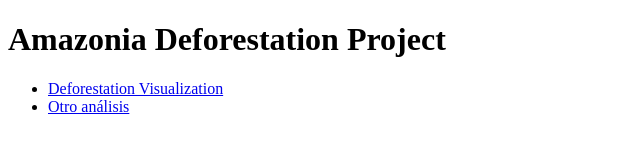
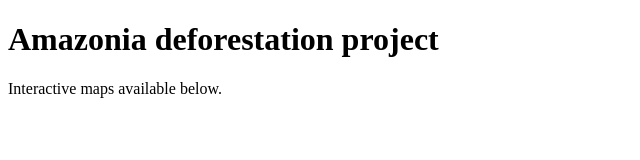
Before and after one commit to rociolopeth/Amazonia-deforestation, a plain HTML site: page docs/index.html in a window 1280 px wide. Shown: the whole page, without its empty margins (0-640 px from the left). Drawn offline with Linux system fonts and the light colour scheme.

Commit message:
Revise HTML structure and content for clarity
Updated title and heading for consistency and clarity. Added a paragraph about interactive maps.

```diff
--- a/docs/index.html
+++ b/docs/index.html
@@ -1,14 +1,11 @@
+
 <!DOCTYPE html>
-<html lang="en">
+<html>
 <head>
-  <meta charset="UTF-8">
-  <title>Amazonia Deforestation Project</title>
+  <meta charset="utf-8">
+  <title>Amazonia deforestation</title>
 </head>
 <body>
-  <h1>Amazonia Deforestation Project</h1>
-  <ul>
-    <li><a href="deforestation_amazonas_visualization.html">Deforestation Visualization</a></li>
-    <li><a href="otro_archivo.html">Otro análisis</a></li>
-  </ul>
+  <h1>Amazonia deforestation project</h1>
+  <p>Interactive maps available below.</p>
 </body>
-</html>
```
